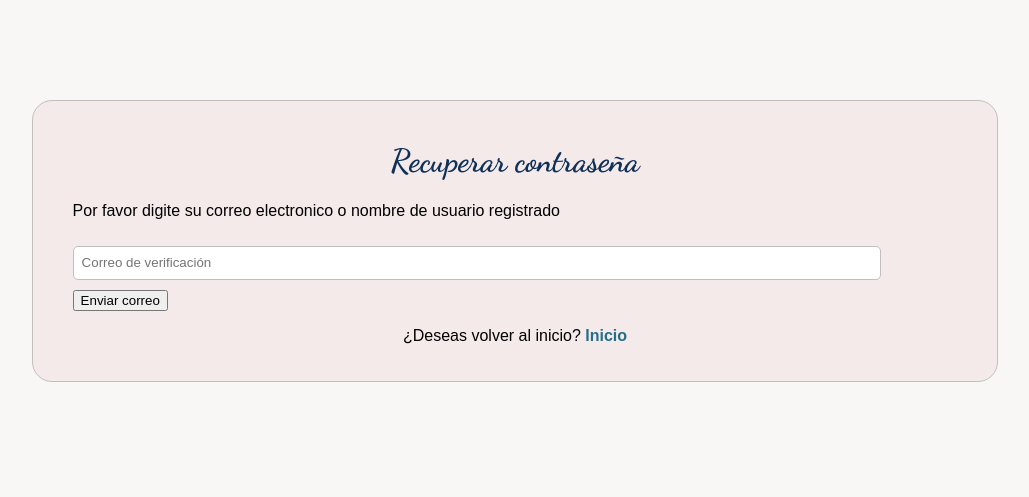
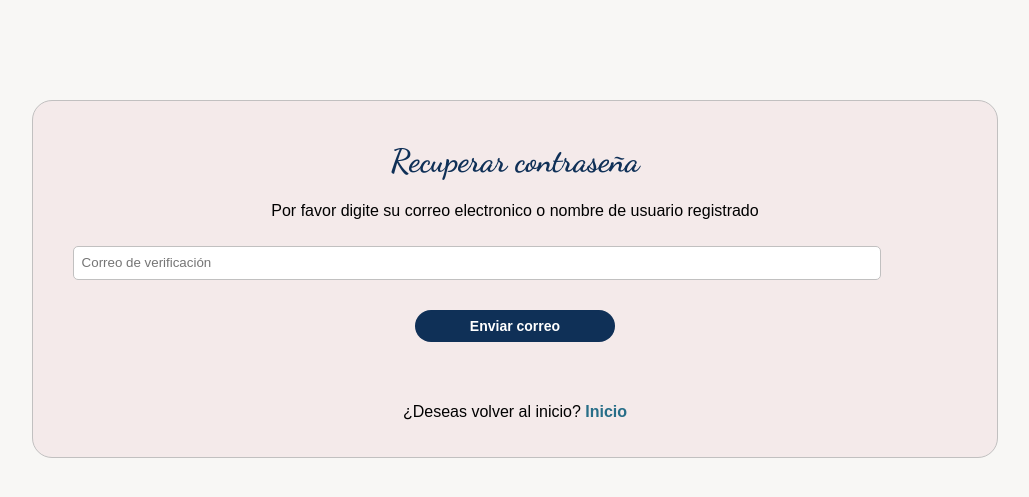
Before and after one commit to ramiroguzmanc/Red-Social-imagenes, a Flask app: page /forgot in a window 1280 px wide. Shown: the top 497 px of the page, without its empty margins (125-1154 px from the left). Run offline with Flask 2, Linux system fonts and the light colour scheme.

```diff
--- a/static/css/recuperarcontrasena.css
+++ b/static/css/recuperarcontrasena.css
@@ -12,6 +12,7 @@ body{
 	border: 1px solid #C1C0C0;
 	border-radius: 20px;
 	padding: 20px 40px;
+	text-align: center;
 }
 
 #contenedor h1{
@@ -77,13 +78,14 @@ label{
 	display: inline-block;
 }
 
-button{
-	/* margin-top: 10px;
-	line-height: 1.5;
-	background: #0f3157;
-	color: white;
-	border-radius: 5px; */
-	margin: 20px 0 10px 0;
+
+button:hover{
+	cursor: pointer;
+	border: 2px solid #276E88;
+}
+
+.login_button{
+    margin: 20px 0 45px 0;
     width: 200px;
     height: 32px;
     border: 2px solid transparent;
@@ -94,8 +96,3 @@ button{
     font-size: 14px;
     outline: none;
 }
-
-button:hover{
-	cursor: pointer;
-	border: 2px solid #276E88;
-}
```
